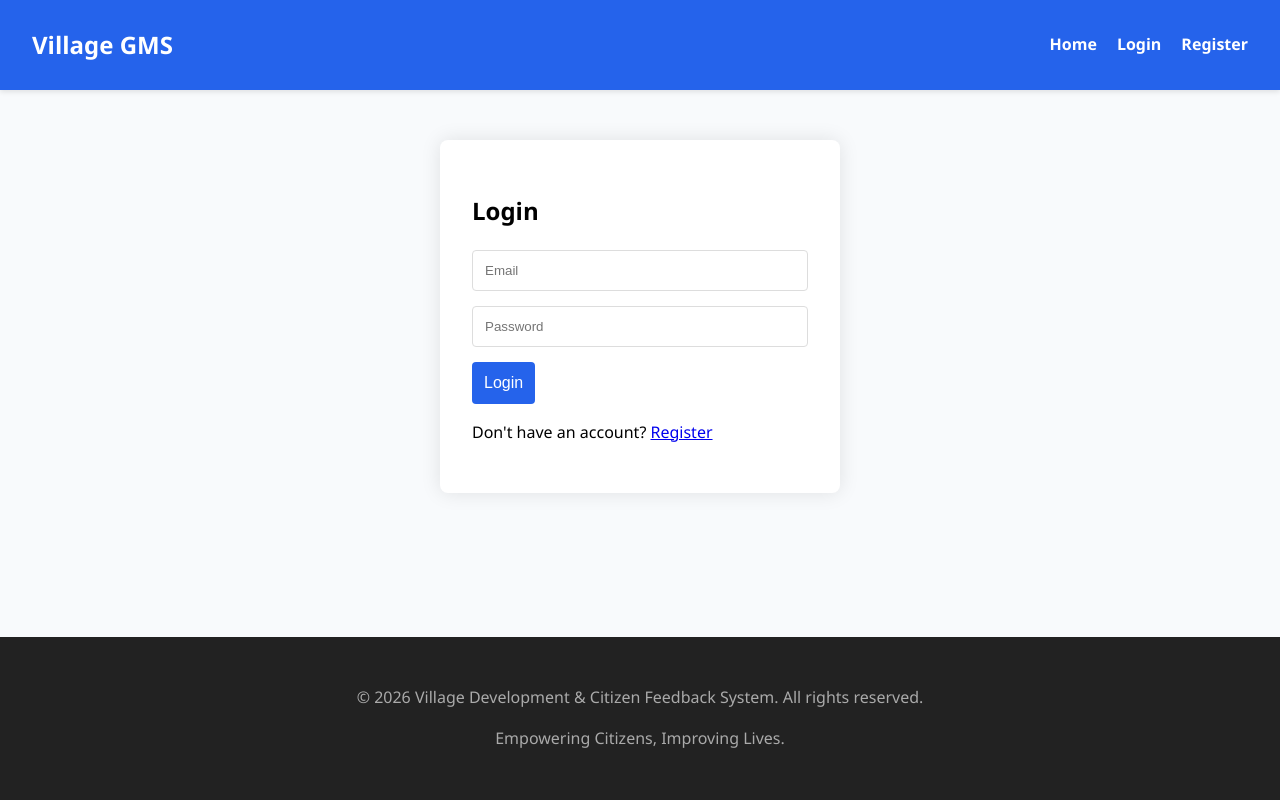
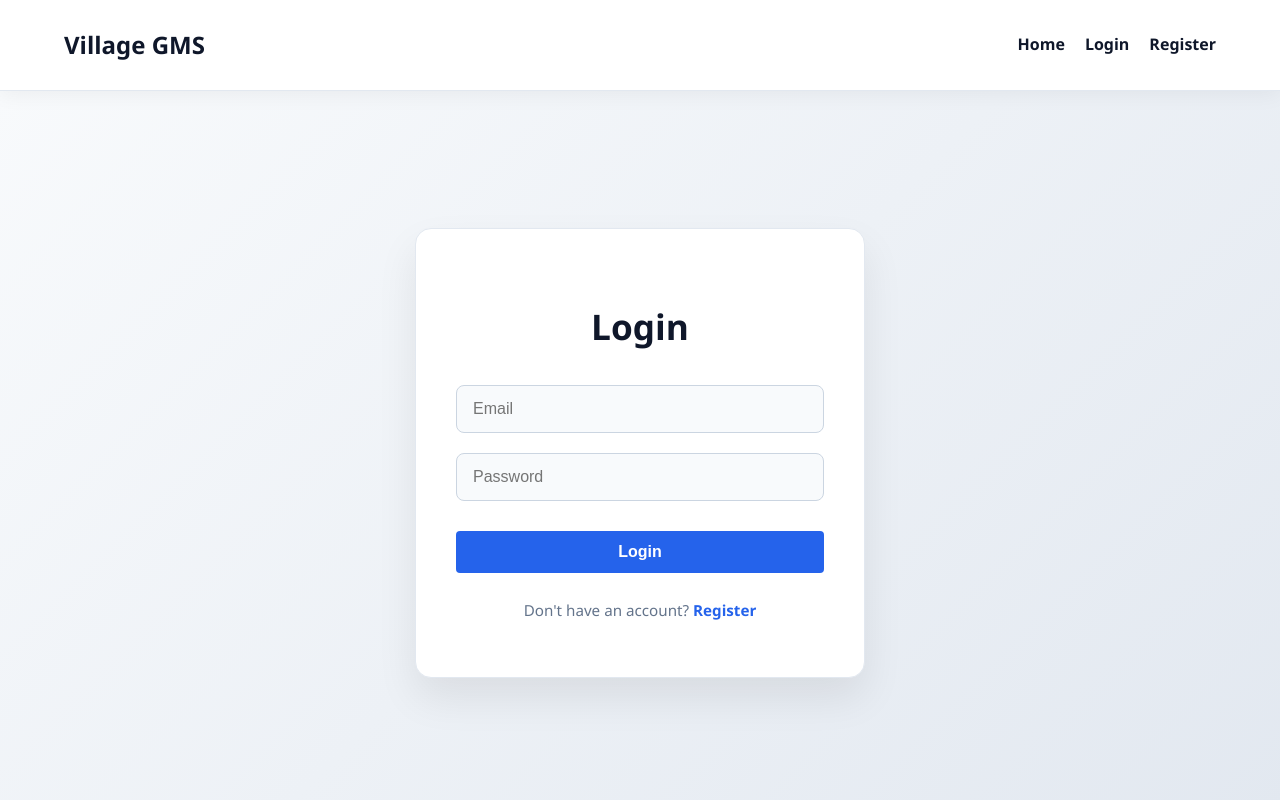
Before and after one commit to badrinath-sde/village-grievance-system, a React app in the folder frontend/: page /login in a window 1280 px wide. Shown: the top 800 px of the page. Built offline with nearby package versions, Linux system fonts and the light colour scheme; the HTML template or start-up script is replaced by a standard one.

Commit message:
UI updates and Auth Updates v3.0

```diff
--- a/frontend/src/index.css
+++ b/frontend/src/index.css
@@ -27,25 +27,35 @@ body {
 
 /* Navbar */
 .navbar {
-  background-color: var(--primary-color);
-  color: var(--white);
-  padding: 1rem 2rem;
+  background-color: rgba(255, 255, 255, 0.95);
+  color: var(--dark-color);
+  padding: 1rem 5%;
   display: flex;
   justify-content: space-between;
   align-items: center;
-  box-shadow: 0 2px 5px rgba(0, 0, 0, 0.1);
+  box-shadow: 0 4px 20px rgba(0, 0, 0, 0.05);
+  backdrop-filter: blur(10px);
+  position: sticky;
+  top: 0;
   z-index: 1001;
-  /* Above sidebar */
+  border-bottom: 1px solid #E2E8F0;
 }
 
 .navbar a {
-  color: var(--white);
+  color: var(--dark-color);
   text-decoration: none;
-  font-weight: bold;
+  font-weight: 600;
+  transition: color 0.2s;
+}
+
+.navbar a:hover {
+  color: var(--primary-color);
 }
 
 .logo a {
   font-size: 1.5rem;
+  font-weight: 800;
+  color: #0F172A;
 }
 
 .nav-links {
@@ -56,13 +66,18 @@ body {
 }
 
 .logout-btn {
-  background: white;
-  color: var(--primary-color);
+  background: var(--primary-color);
+  color: white;
   border: none;
-  padding: 5px 15px;
-  border-radius: 5px;
-  font-weight: bold;
+  padding: 8px 18px;
+  border-radius: 6px;
+  font-weight: 600;
   cursor: pointer;
+  transition: all 0.2s;
+}
+
+.logout-btn:hover {
+  background: var(--secondary-color);
 }
 
 /* Dashboard Layout */
@@ -229,94 +244,47 @@ body {
   background: #F8FAFC;
 }
 
-.features-container {
-  display: flex;
-  flex-direction: row;
+/* Features Grid Modern */
+.features-grid-modern {
+  display: grid;
+  grid-template-columns: repeat(auto-fit, minmax(300px, 1fr));
+  gap: 30px;
   max-width: 1200px;
   margin: 0 auto;
-  align-items: center;
-  gap: 50px;
 }
 
-.features-image-wrapper {
-  flex: 1;
-  width: 100%;
-  border-radius: 12px;
-  overflow: hidden;
-  box-shadow: 0 10px 30px rgba(0,0,0,0.08);
+.feature-card-modern {
+  background: white;
+  padding: 40px 30px;
+  border-radius: 16px;
+  box-shadow: 0 10px 30px rgba(0, 0, 0, 0.05);
+  border: 1px solid #E2E8F0;
+  text-align: center;
+  transition: transform 0.3s, box-shadow 0.3s;
 }
 
-.features-img {
-  width: 100%;
-  height: auto;
-  display: block;
+.feature-card-modern:hover {
+  transform: translateY(-10px);
+  box-shadow: 0 20px 40px rgba(0, 0, 0, 0.08);
+  border-color: #93C5FD;
 }
 
-.features-text {
-  flex: 1;
-  width: 100%;
+.feature-card-icon {
+  font-size: 3.5rem;
+  margin-bottom: 20px;
+  display: inline-block;
 }
 
-.section-title {
-  font-size: clamp(2rem, 4vw, 2.75rem);
-  font-weight: 800;
-  margin-bottom: 1.5rem;
+.feature-card-modern h3 {
+  font-size: 1.4rem;
   color: #0F172A;
-  line-height: 1.2;
-  letter-spacing: -0.01em;
+  margin-bottom: 15px;
+  font-weight: 700;
 }
 
-.section-title span {
-  color: #2563EB;
-}
-
-.features-list {
-  display: flex;
-  flex-direction: column;
-  gap: 20px;
-}
-
-.feature-item {
-  display: flex;
-  align-items: flex-start;
-  gap: 15px;
-  background: #fff;
-  padding: 24px;
-  border-radius: 10px;
-  border: 1px solid #E2E8F0;
-  transition: all 0.2s ease;
-}
-
-.feature-item:hover {
-  border-color: #93C5FD;
-  box-shadow: 0 4px 15px rgba(0,0,0,0.03);
-  transform: translateY(-2px);
-}
-
-.feature-icon {
-  font-size: 1.75rem;
-  background: #EFF6FF;
-  min-width: 50px;
-  height: 50px;
-  display: flex;
-  align-items: center;
-  justify-content: center;
-  border-radius: 8px;
-  color: #2563EB;
-}
-
-.feature-item h3 {
-  margin: 0 0 6px 0;
-  font-size: 1.15rem;
-  color: #0F172A;
-  font-weight: 600;
-}
-
-.feature-item p {
-  margin: 0;
+.feature-card-modern p {
   color: #64748B;
-  font-size: 0.95rem;
-  line-height: 1.5;
+  line-height: 1.6;
 }
 
 /* Impact Section modern */
@@ -373,12 +341,7 @@ body {
 }
 
 /* Responsiveness Fixes */
-@media (max-width: 991px) {
-  .features-container {
-    flex-direction: column;
-    gap: 40px;
-  }
-}
+/* Removed rules */
 
 @media (max-width: 768px) {
   .hero-modern {
@@ -413,8 +376,90 @@ body {
 }
 
 /* Forms & Cards */
+.auth-page-wrapper {
+  display: flex;
+  align-items: center;
+  justify-content: center;
+  min-height: calc(100vh - 75px);
+  background: linear-gradient(135deg, #F8FAFC, #E2E8F0);
+  padding: 20px;
+}
+
 .login-container,
-.register-container,
+.register-container {
+  background: white;
+  padding: 40px;
+  border-radius: 16px;
+  box-shadow: 0 20px 40px rgba(0, 0, 0, 0.08);
+  width: 100%;
+  max-width: 450px;
+  border: 1px solid #E2E8F0;
+  text-align: center;
+  margin: 0;
+}
+
+.login-container h2,
+.register-container h2 {
+  font-size: 2.2rem;
+  color: #0F172A;
+  margin-bottom: 30px;
+  font-weight: 800;
+}
+
+.auth-form input {
+  width: 100%;
+  padding: 14px 16px;
+  margin-bottom: 20px;
+  border: 1px solid #CBD5E1;
+  border-radius: 8px;
+  font-size: 1rem;
+  transition: border-color 0.2s, box-shadow 0.2s;
+  background: #F8FAFC;
+}
+
+.auth-form input:focus {
+  outline: none;
+  border-color: #2563EB;
+  box-shadow: 0 0 0 3px rgba(37, 99, 235, 0.15);
+  background: white;
+}
+
+.auth-btn {
+  width: 100%;
+  padding: 14px;
+  background-color: #2563EB;
+  color: white;
+  border: none;
+  border-radius: 8px;
+  font-size: 1.1rem;
+  font-weight: 600;
+  cursor: pointer;
+  transition: all 0.2s;
+  margin-top: 10px;
+}
+
+.auth-btn:hover {
+  background-color: #1D4ED8;
+  transform: translateY(-2px);
+  box-shadow: 0 5px 15px rgba(37, 99, 235, 0.3);
+}
+
+.auth-footer {
+  margin-top: 25px;
+  color: #64748B;
+  font-size: 0.95rem;
+}
+
+.auth-footer a {
+  color: #2563EB;
+  font-weight: 600;
+  text-decoration: none;
+}
+
+.auth-footer a:hover {
+  text-decoration: underline;
+}
+
 .complaint-form,
 .create-officer-form {
   background: white;
@@ -422,12 +467,6 @@ body {
   border-radius: 8px;
   box-shadow: 0 0 20px rgba(0, 0, 0, 0.1);
   margin-bottom: 2rem;
-}
-
-.login-container,
-.register-container {
-  max-width: 400px;
-  margin: 50px auto;
 }
 
 input,
--- a/frontend/src/pages/Home.jsx
+++ b/frontend/src/pages/Home.jsx
@@ -21,35 +21,25 @@ const Home = () => {
 
             {/* Features Section */}
             <section className="features-modern" id="features">
-                <div className="features-container">
-                    <div className="features-image-wrapper">
-                        <img src={featuresImg} alt="Smart Village Features" className="features-img" />
+                <div className="features-header" style={{ textAlign: 'center', marginBottom: '50px' }}>
+                    <h2 className="section-title">Smart Infrastructure, <br/><span>Smarter Governance</span></h2>
+                    <p className="hero-subtitle" style={{ color: '#64748B', maxWidth: '600px', margin: '0 auto' }}>A complete digital toolkit bridging the gap between citizens and administration.</p>
+                </div>
+                <div className="features-grid-modern">
+                    <div className="feature-card-modern">
+                        <span className="feature-card-icon">📍</span>
+                        <h3>Geolocation Reporting</h3>
+                        <p>Pinpoint issues precisely on the map for faster response times and accurate tracking.</p>
                     </div>
-                    <div className="features-text">
-                        <h2 className="section-title">Smart Infrastructure, <br/><span>Smarter Governance</span></h2>
-                        <div className="features-list">
-                            <div className="feature-item">
-                                <span className="feature-icon">📍</span>
-                                <div>
-                                    <h3>Geolocation Reporting</h3>
-                                    <p>Pinpoint issues precisely for faster response times.</p>
-                                </div>
-                            </div>
-                            <div className="feature-item">
-                                <span className="feature-icon">📈</span>
-                                <div>
-                                    <h3>Live Tracking</h3>
-                                    <p>Monitor your grievance status from submission to resolution.</p>
-                                </div>
-                            </div>
-                            <div className="feature-item">
-                                <span className="feature-icon">📸</span>
-                                <div>
-                                    <h3>Verified Proof of Work</h3>
-                                    <p>Officers upload photo evidence confirming task completion.</p>
-                                </div>
-                            </div>
-                        </div>
+                    <div className="feature-card-modern">
+                        <span className="feature-card-icon">📈</span>
+                        <h3>Live Tracking</h3>
+                        <p>Monitor your grievance status from submission to resolution in real-time.</p>
+                    </div>
+                    <div className="feature-card-modern">
+                        <span className="feature-card-icon">📸</span>
+                        <h3>Verified Proof of Work</h3>
+                        <p>Officers upload photo evidence confirming task completion for full transparency.</p>
                     </div>
                 </div>
             </section>
--- a/frontend/src/pages/Login.jsx
+++ b/frontend/src/pages/Login.jsx
@@ -23,10 +23,11 @@ const Login = () => {
     };
 
     return (
+        <div className="auth-page-wrapper">
             <div className="login-container">
                 <h2>Login</h2>
                 {error && <p className="error">{error}</p>}
-            <form onSubmit={handleSubmit}>
+                <form onSubmit={handleSubmit} className="auth-form">
                     <input
                         type="email"
                         placeholder="Email"
@@ -41,11 +42,12 @@ const Login = () => {
                         onChange={(e) => setPassword(e.target.value)}
                         required
                     />
-                <button type="submit">Login</button>
+                    <button type="submit" className="auth-btn">Login</button>
                 </form>
-            <p>
+                <p className="auth-footer">
                     Don't have an account? <Link to="/register">Register</Link>
                 </p>
+            </div>
         </div>
     );
 };
--- a/frontend/src/pages/Register.jsx
+++ b/frontend/src/pages/Register.jsx
@@ -28,10 +28,11 @@ const Register = () => {
     };
 
     return (
+        <div className="auth-page-wrapper">
             <div className="register-container">
                 <h2>Register</h2>
                 {error && <p className="error">{error}</p>}
-            <form onSubmit={handleSubmit}>
+                <form onSubmit={handleSubmit} className="auth-form">
                     <input
                         type="text"
                         name="name"
@@ -60,11 +61,12 @@ const Register = () => {
                         onChange={handleChange}
                         required
                     />
-                <button type="submit">Register</button>
+                    <button type="submit" className="auth-btn">Register</button>
                 </form>
-            <p>
+                <p className="auth-footer">
                     Already have an account? <Link to="/login">Login</Link>
                 </p>
+            </div>
         </div>
     );
 };
```
Lines whose indentation alone changed are shown as unchanged.
